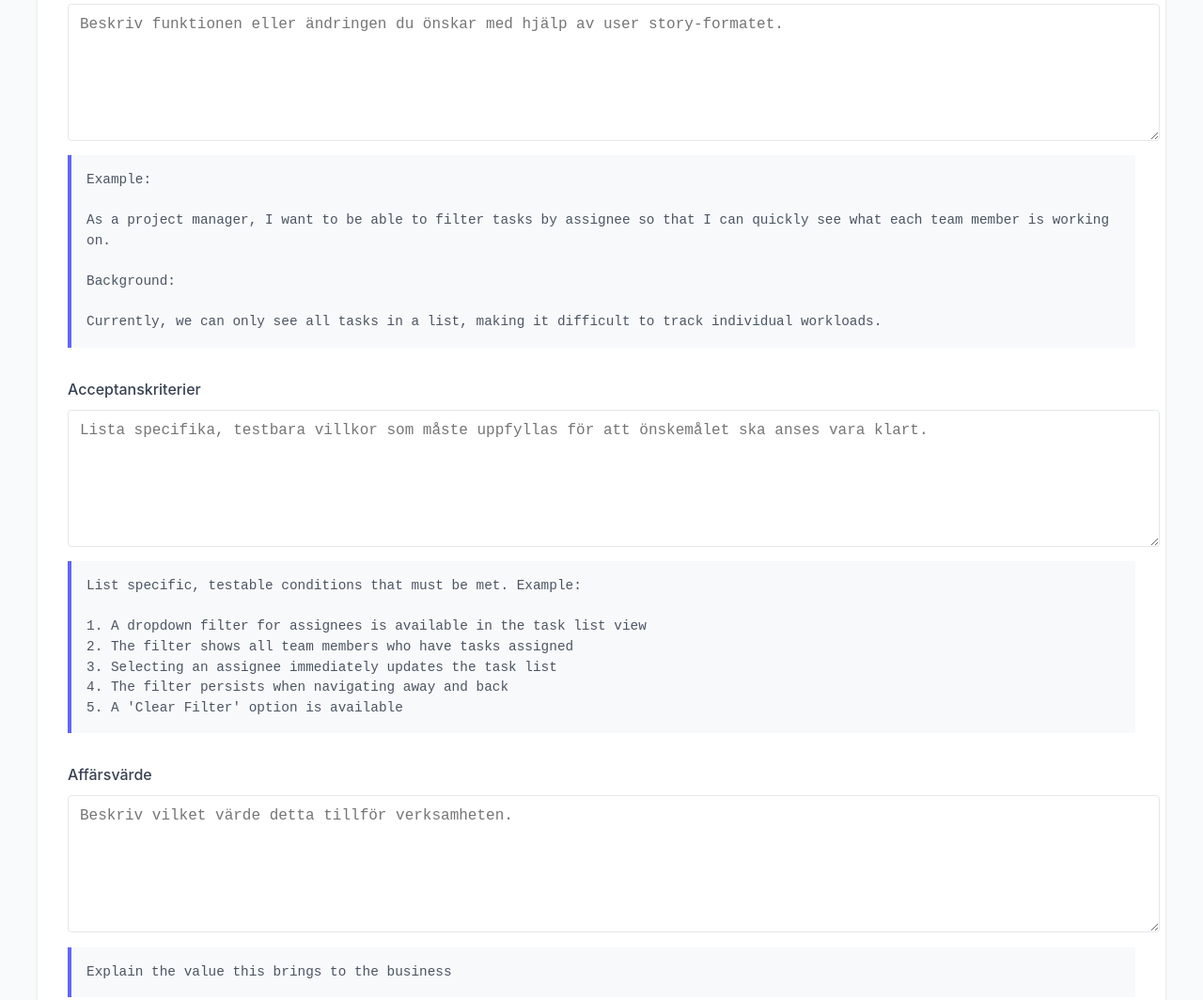
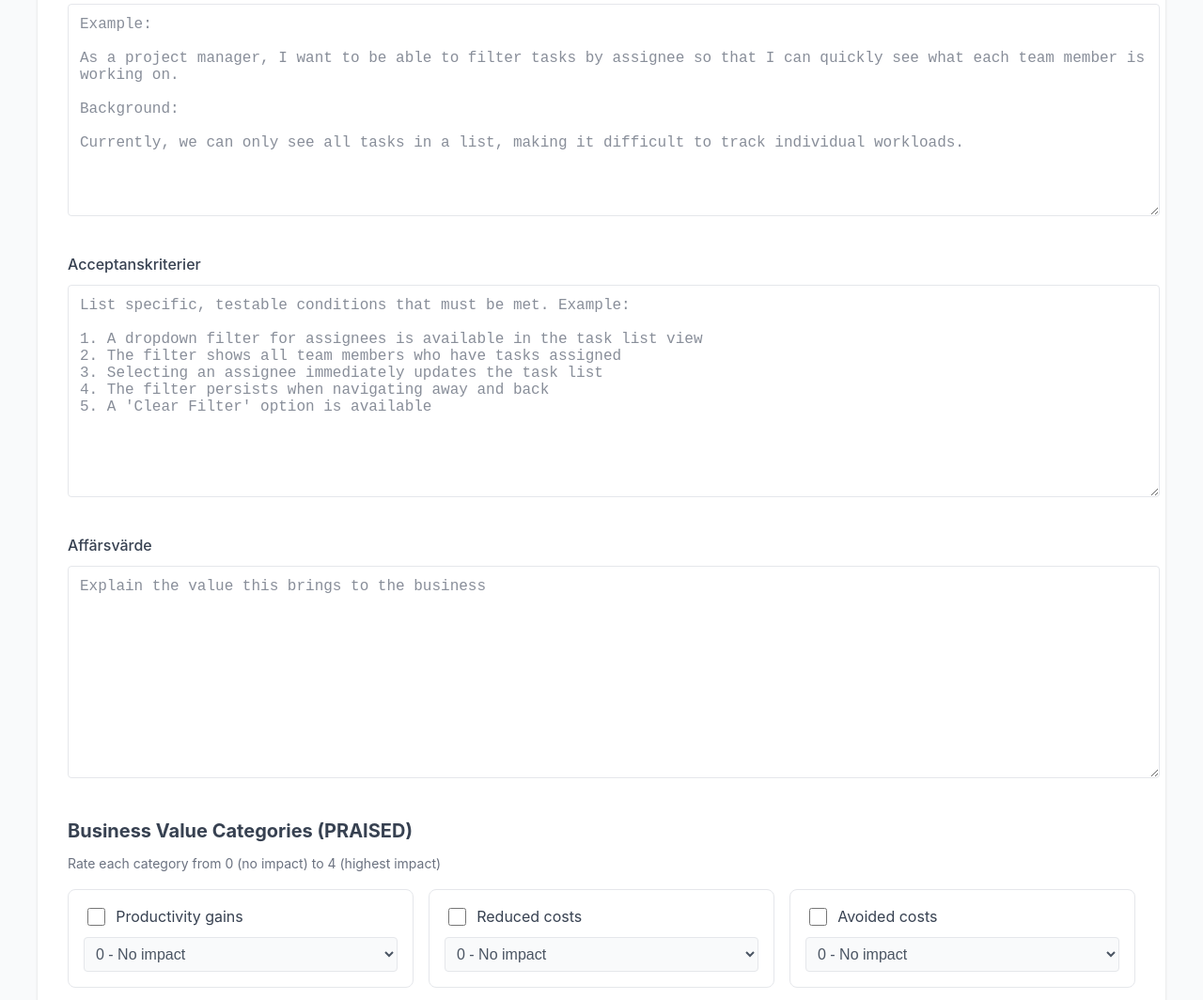
Before and after one commit to pontush81/featurerequest, a website: page public/index.html in a window 1280 px wide. Shown: the part 443-1507 px from the top of the page at 94% size. Drawn offline with Linux system fonts and the light colour scheme; no server answers.

Commit message:
Flyttat exempel-texter till placeholders i input-fälten

```diff
--- a/public/css/styles.css
+++ b/public/css/styles.css
@@ -116,9 +116,17 @@ textarea:focus {
     border: 1px solid #e5e7eb;
     border-radius: 4px;
     font-size: 1rem;
-    min-height: 120px;
+    min-height: 200px;
     resize: vertical;
     margin-bottom: 0;
+    color: #374151;
+}
+
+.form-group textarea::placeholder {
+    color: #6b7280;
+    opacity: 0.8;
+    font-family: monospace;
+    white-space: pre-wrap;
 }
 
 .form-group textarea:focus {
@@ -358,18 +366,6 @@ footer {
     border-color: var(--primary-color);
 }
 
-.example-text {
-    background-color: #f8f9fa;
-    border-left: 4px solid #6366f1;
-    padding: 1rem;
-    margin-top: 0.5rem;
-    font-family: monospace;
-    font-size: 0.9rem;
-    line-height: 1.5;
-    white-space: pre-wrap;
-    color: #4b5563;
-}
-
 /* PRAISED section styles */
 .praised-grid {
     display: grid;
--- a/public/index.html
+++ b/public/index.html
@@ -32,32 +32,29 @@
 
             <div class="form-group">
                 <label for="description">Beskrivning</label>
-                <textarea id="description" name="description" required placeholder="Beskriv funktionen eller ändringen du önskar med hjälp av user story-formatet."></textarea>
-                <div class="example-text">Example:
+                <textarea id="description" name="description" required placeholder="Example:
 
 As a project manager, I want to be able to filter tasks by assignee so that I can quickly see what each team member is working on.
 
 Background:
 
-Currently, we can only see all tasks in a list, making it difficult to track individual workloads.</div>
+Currently, we can only see all tasks in a list, making it difficult to track individual workloads."></textarea>
             </div>
 
             <div class="form-group">
                 <label for="acceptanceCriteria">Acceptanskriterier</label>
-                <textarea id="acceptanceCriteria" name="acceptanceCriteria" required placeholder="Lista specifika, testbara villkor som måste uppfyllas för att önskemålet ska anses vara klart."></textarea>
-                <div class="example-text">List specific, testable conditions that must be met. Example:
+                <textarea id="acceptanceCriteria" name="acceptanceCriteria" required placeholder="List specific, testable conditions that must be met. Example:
 
 1. A dropdown filter for assignees is available in the task list view
 2. The filter shows all team members who have tasks assigned
 3. Selecting an assignee immediately updates the task list
 4. The filter persists when navigating away and back
-5. A 'Clear Filter' option is available</div>
+5. A 'Clear Filter' option is available"></textarea>
             </div>
 
             <div class="form-group">
                 <label for="businessValue">Affärsvärde</label>
-                <textarea id="businessValue" name="businessValue" required placeholder="Beskriv vilket värde detta tillför verksamheten."></textarea>
-                <div class="example-text">Explain the value this brings to the business</div>
+                <textarea id="businessValue" name="businessValue" required placeholder="Explain the value this brings to the business"></textarea>
             </div>
 
             <div class="form-group">
```
